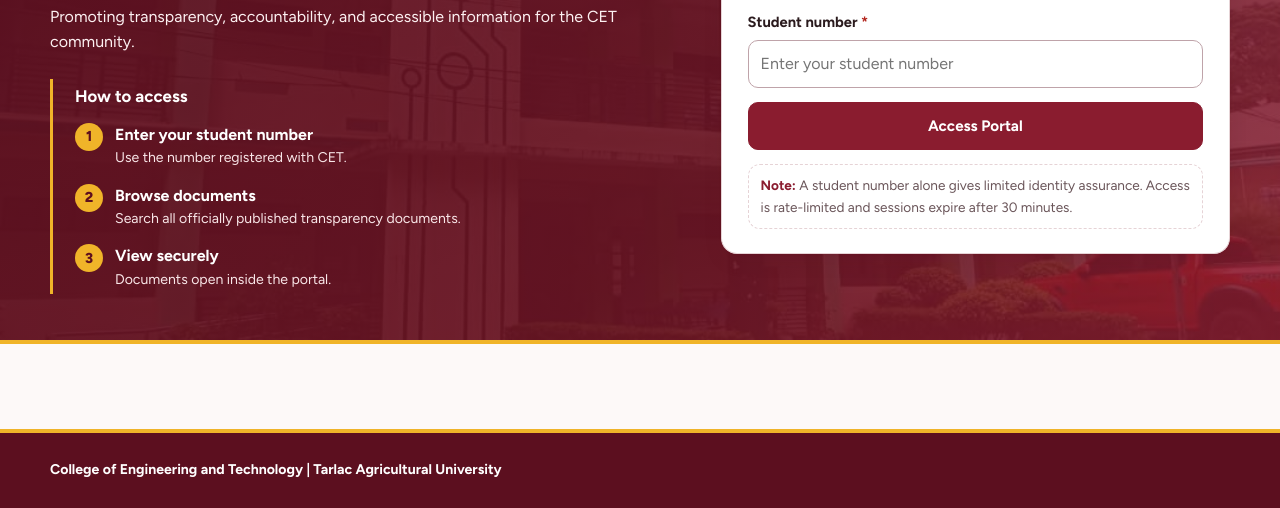
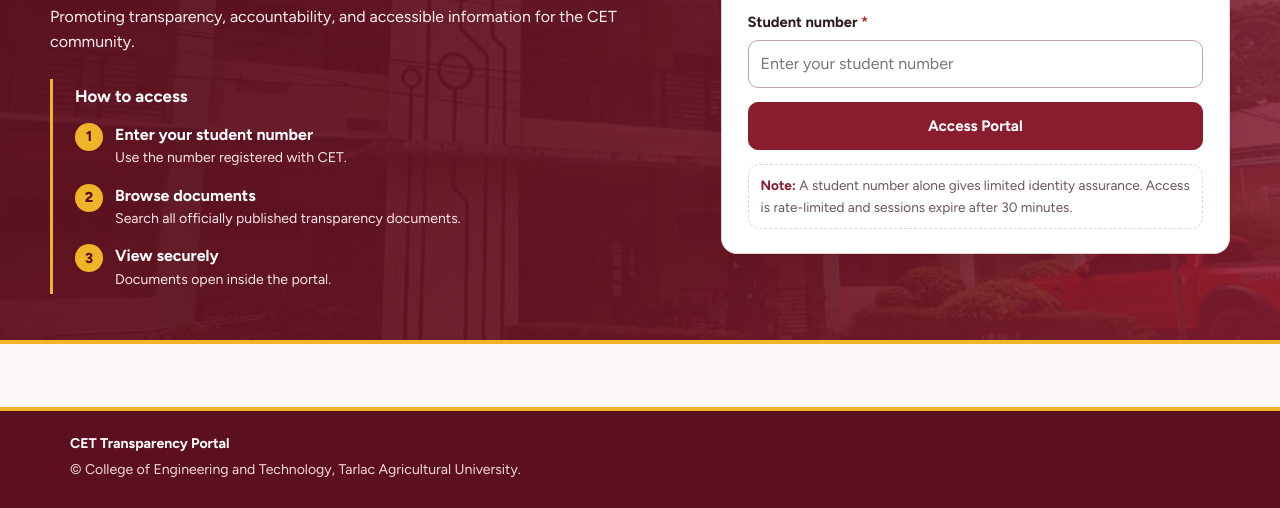
Before and after one commit to waspbit/cettransparency, a website: page public/index.html in a window 1280 px wide. Shown: the part 292-800 px from the top of the page. Drawn offline with Linux system fonts and the light colour scheme; files that its build step writes are made by us from their sources; a script that the page names is missing; files whose address does not match are found by name.

Commit message:
Update index.html

```diff
--- a/public/index.html
+++ b/public/index.html
@@ -55,7 +55,16 @@
   <div class="pdf-stage" id="stage"><div class="skel" id="vload"></div><canvas id="cv"></canvas></div>
 </div></section>
 </main>
-<footer class="footer"><div class="wrap"><p><strong>College of Engineering and Technology | Tarlac Agricultural University</strong></p></div></footer>
+<footer class="footer"><div class="wrap">
+  <div class="wrap foot">
+    <div>
+      <strong>CET Transparency Portal</strong>
+    </div>
+    <p class="copy">© <span id="year"></span> College of Engineering and Technology, Tarlac Agricultural University.</p>
+  </div>
+
+</footer>
+
 <script src="https://cdnjs.cloudflare.com/ajax/libs/pdf.js/3.11.174/pdf.min.js"></script>
 <script src="js/app.js"></script>
 </body></html>
```
